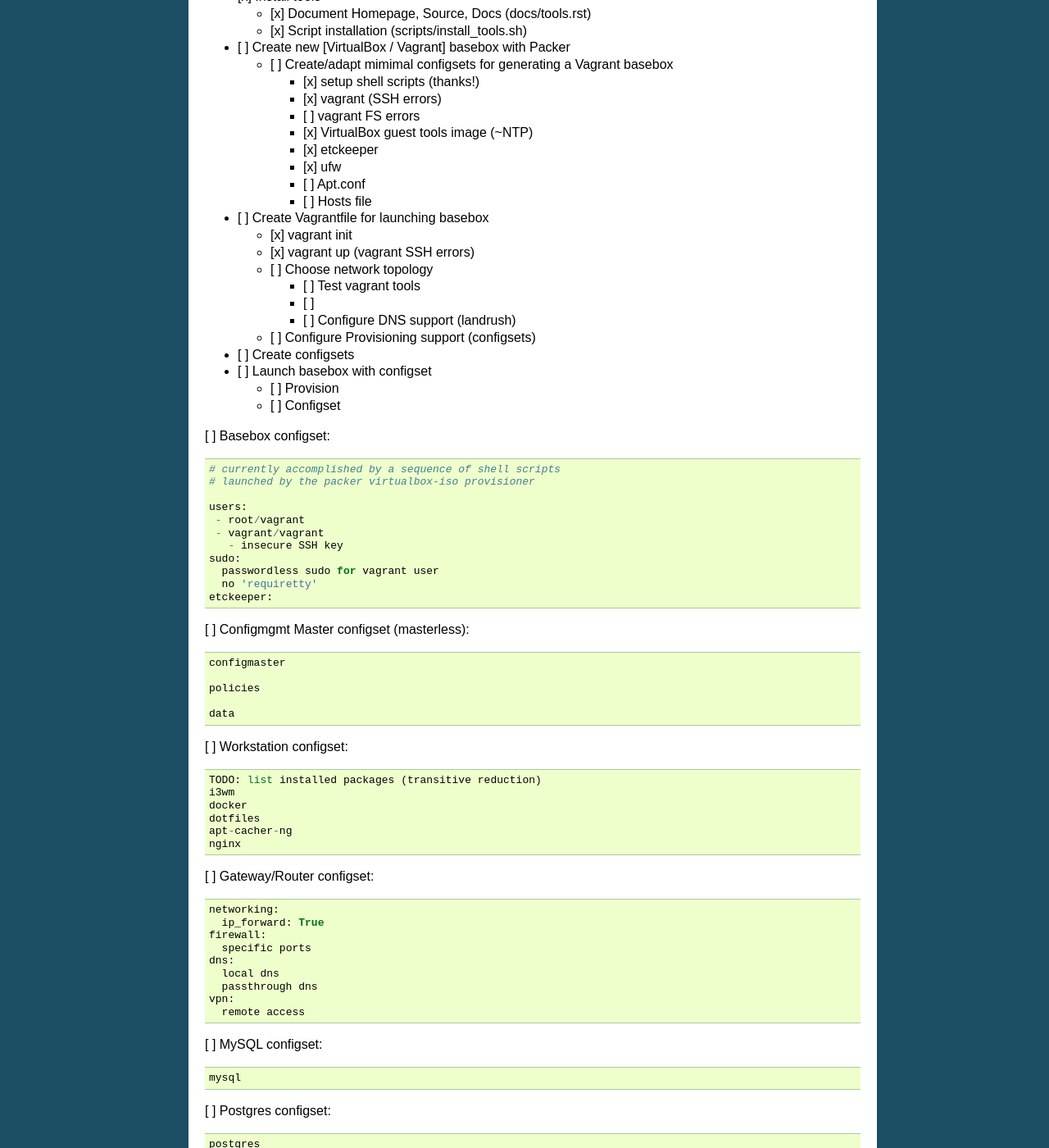
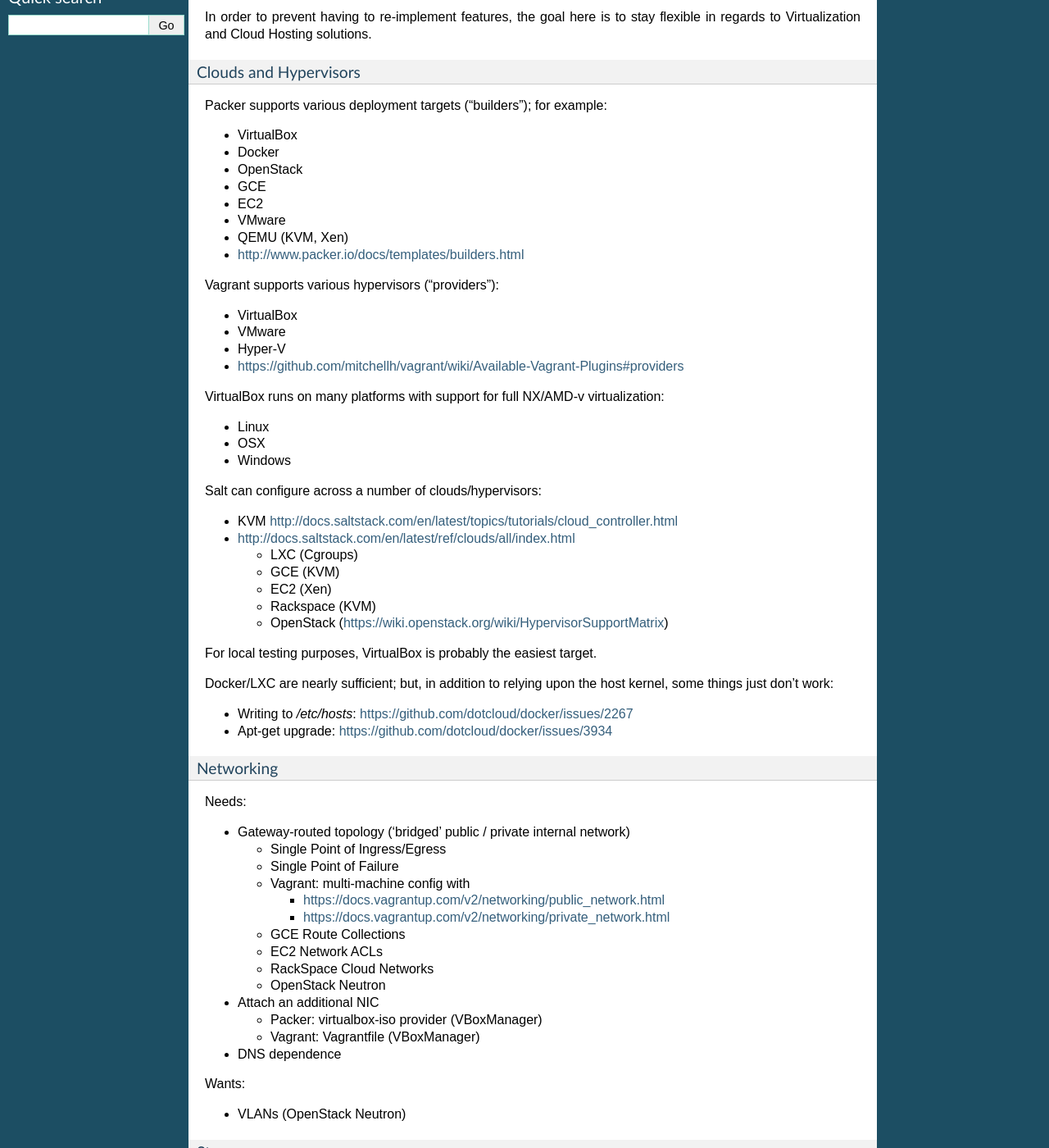
Before and after one commit to westurner/provis, a Sphinx documentation site: the page built from docs/roadmap.rst, in a window 1280 px wide and 1400 px high, scrolled down 634 px. Shown: the whole window at 82% size. Built offline with Sphinx 7.4.7, drawn with Linux system fonts in a browser that asks for light colours; some of the changed text lies outside the part shown.

Commit message:
Update roadmap.rst: Goals and Constraints

```diff
--- a/docs/roadmap.rst
+++ b/docs/roadmap.rst
@@ -10,31 +11,159 @@
   providers
 
 
-Use Case:
+Use Cases
+-----------
 
+Testing
+~~~~~~~~~
 I want to test current configsets with Ubuntu 14.04, Vagrant, and
 VirtualBox; because I only have one physical workstation and am not yet
 prepared to switch over.
 
-
-Resources (Inputs):
-
-* OS ISOs
-
-  * http://releases.ubuntu.com/12.04/
-  * https://help.ubuntu.com/community/Installation/MinimalCDa
-
-    * Pull mini.iso from precise-updates (precise/mini.iso is broken)
-      https://bugs.launchpad.net/ubuntu/+source/net-retriever/+bug/1067934
-
-* Package Repositories
-
-  * Cached locally
-
-* Configsets
+Deployment Workflow
+~~~~~~~~~~~~~~~~~~~~~
+* Create and configure an image locally
+* Push to cloud
+* Paste together
 
 
-Tasks:
+Goals and Constraints
+------------------------
+**Tool Boundaries**
+
+There is a significant amount of overlap between
+Packer, Vagrant, VirtualBox, and Salt.
+
+In order to prevent having to re-implement features,
+the goal here is to stay flexible in regards to Virtualization
+and Cloud Hosting solutions.
+
+Clouds and Hypervisors
+~~~~~~~~~~~~~~~~~~~~~~~
+Packer supports various deployment targets ("builders"); for example:
+
+* VirtualBox
+* Docker
+* OpenStack
+* GCE
+* EC2
+* VMware
+* QEMU (KVM, Xen)
+* http://www.packer.io/docs/templates/builders.html
+
+Vagrant supports various hypervisors ("providers"):
+
+* VirtualBox
+* VMware
+* Hyper-V
+* https://github.com/mitchellh/vagrant/wiki/Available-Vagrant-Plugins#providers
+
+VirtualBox runs on many platforms with support for full NX/AMD-v virtualization:
+
+* Linux
+* OSX
+* Windows
+
+Salt can configure across a number of clouds/hypervisors:
+
+* KVM  http://docs.saltstack.com/en/latest/topics/tutorials/cloud_controller.html
+* http://docs.saltstack.com/en/latest/ref/clouds/all/index.html
+
+  * LXC (Cgroups)
+  * GCE (KVM)
+  * EC2 (Xen)
+  * Rackspace (KVM)
+  * OpenStack (https://wiki.openstack.org/wiki/HypervisorSupportMatrix)
+
+For local testing purposes, VirtualBox is probably the easiest target.
+
+Docker/LXC are nearly sufficient; but, in addition to relying upon the
+host kernel, some things just don't work:
+
+* Writing to `/etc/hosts`: https://github.com/dotcloud/docker/issues/2267
+* Apt-get upgrade: https://github.com/dotcloud/docker/issues/3934
+
+
+Networking
+~~~~~~~~~~~~
+Needs:
+
+* Gateway-routed topology ('bridged' public / private internal network)
+
+  * Single Point of Ingress/Egress
+  * Single Point of Failure
+  * Vagrant: multi-machine config with
+
+    * https://docs.vagrantup.com/v2/networking/public_network.html
+    * https://docs.vagrantup.com/v2/networking/private_network.html
+
+  * GCE Route Collections
+  * EC2 Network ACLs
+  * RackSpace Cloud Networks
+  * OpenStack Neutron
+
+* Attach an additional NIC
+
+  * Packer: virtualbox-iso provider (VBoxManager)
+  * Vagrant: Vagrantfile (VBoxManager)
+
+* DNS dependence
+
+Wants:
+
+* VLANs (OpenStack Neutron)
+
+Storage
+~~~~~~~~~
+
+Machine Image Storage
+++++++++++++++++++++++
+No SAN here.
+
+* Packer has builders for various clouds and virtualization solutions (GCE)a
+* Virtualbox: local filesystem: VDI, VMDK
+* Vagrant 'boxes'
+* EC2 AMI
+* GCE Images / 1
+* Docker Images / Registries
+* OpenStack Glance Images
+
+
+Block Storage
++++++++++++++++
+* VirtualBox supports (elastic) VDI and VMDK files
+* Latest Docker can use BTRFS
+* GCE Compute Engine Disks
+* EC2 EBS Elastic Block Store
+* RackSpace Block Storage
+* OpenStack Cinder (RBD, Gluster, Nexenta, NFS)
+
+
+Remote Filesystems
++++++++++++++++++++
+While remote filesystem access is mostly the wrong pattern for
+production, for development, it's nice to be able to work in local Gvim
+with synchronous reads and writes on a networked filesystem; though,
+arguably, the correct deployment pattern is a commit/push CI hook.
+
+* SSHFS is less than consistent; even when synchronized.
+* NFS is fairly standard and supports labeling
+
+  * Vagrant has NFS access tools
+  * NFS requires at least three ports
+  * I'm not very comfortable with mapping UIDs
+
+
+Object Storage
+++++++++++++++++
+* GCE Cloud Storage
+* AWS S3
+* OpenStack Swift
+* RackSpace Cloud Files
+
+
+Tasks
+======
 
 * [x] Download OS netboot ISOs
 
```
Also changed, not shown: other parts of docs/roadmap.rst (+2 -1 lines).
